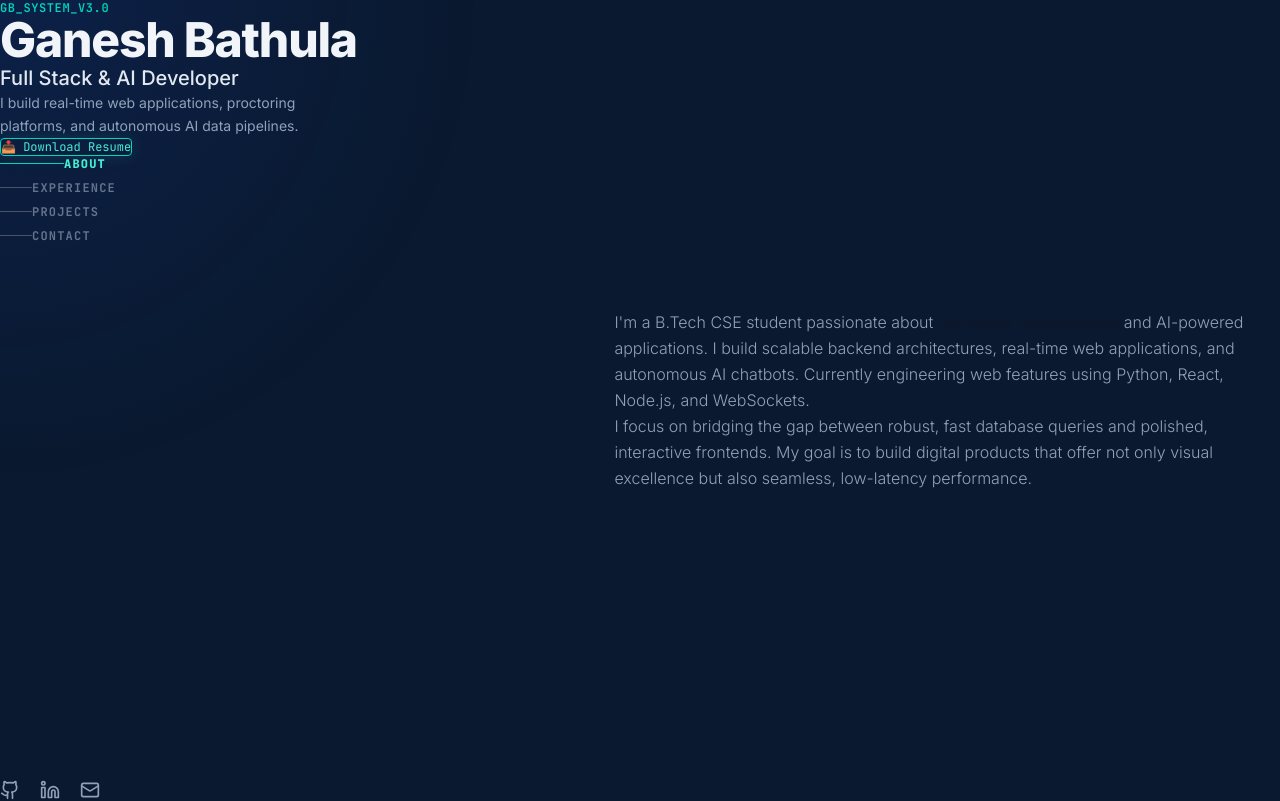
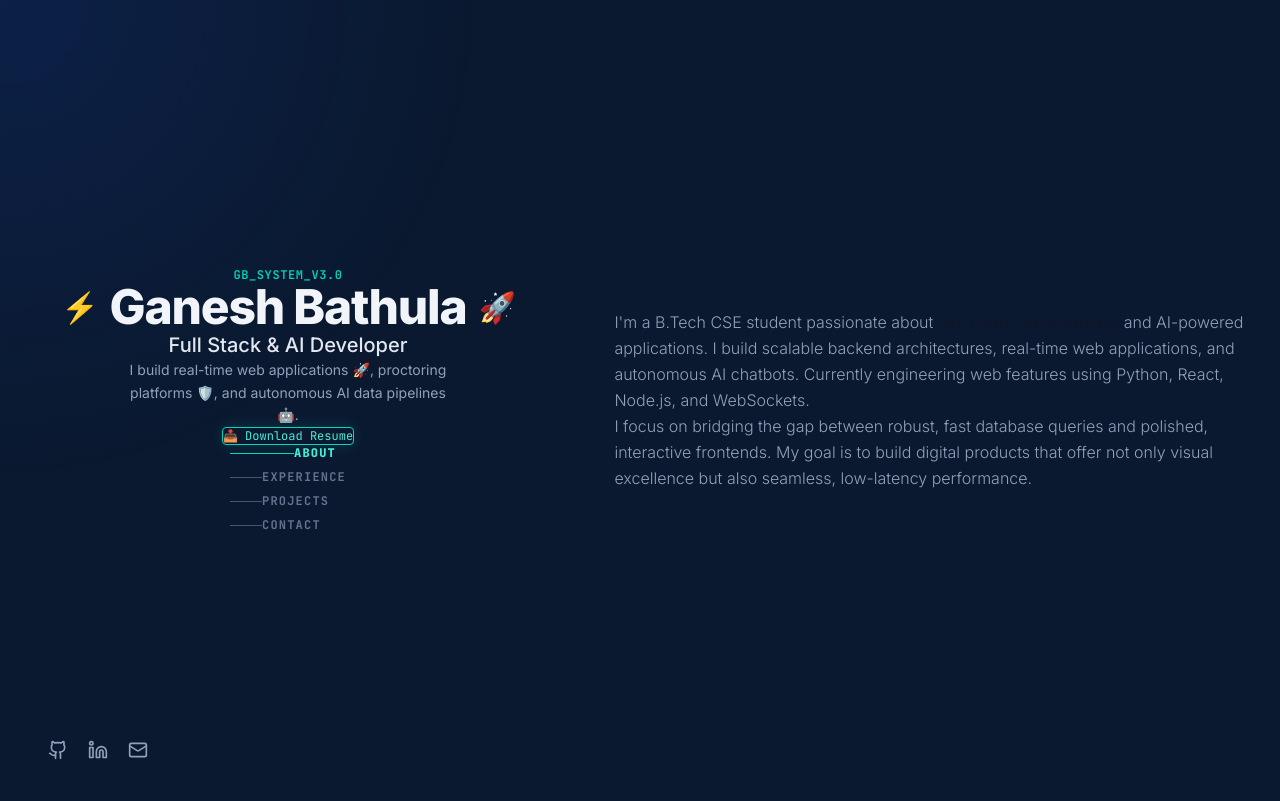
Before and after one commit to Ganesh5710/Portfolio, a Next.js app: page / in a window 1280 px wide. Shown: the top 801 px of the page. Built offline with nearby package versions, Linux system fonts and the light colour scheme.

Commit message:
style: restore centered vertically-balanced sidebar layout with emojis as shown in Screenshot 2

```diff
--- a/src/app/page.js
+++ b/src/app/page.js
@@ -106,26 +106,28 @@ export default function Home() {
         <div className="lg:flex lg:justify-between lg:gap-4">
 
           {/* ====================================================
-           * LEFT COLUMN (STICKY SIDEBAR - BRITTANY CHIANG STYLE)
+           * LEFT COLUMN (STICKY SIDEBAR - VERTICALLY & HORIZONTALLY CENTERED)
            * ==================================================== */}
-          <header className="lg:w-1/2 lg:h-screen lg:sticky lg:top-0 py-12 lg:py-24 px-6 lg:px-12 flex flex-col justify-between max-w-xl text-left select-none shrink-0 z-40">
-            <div>
+          <header className="lg:w-1/2 lg:h-screen lg:sticky lg:top-0 py-12 px-6 lg:px-12 flex flex-col justify-center items-center max-w-xl select-none shrink-0 z-40 relative">
+            <div className="w-full flex flex-col items-center text-center my-auto pt-4">
               {/* Header System Tag, Title, Role & Description */}
-              <div className="flex flex-col items-start text-left w-full">
+              <div className="flex flex-col items-center text-center w-full">
                 <span className="text-teal-400 font-mono text-xs font-semibold tracking-wider mb-3">
                   GB_SYSTEM_V3.0
                 </span>
 
-                <h1 className="text-4xl sm:text-5xl font-extrabold text-slate-100 tracking-tight mb-2">
-                  Ganesh Bathula
+                <h1 className="text-4xl sm:text-5xl font-extrabold text-slate-100 tracking-tight mb-2 flex items-center justify-center gap-3">
+                  <span className="text-2xl sm:text-3xl">⚡</span>
+                  <span>Ganesh Bathula</span>
+                  <span className="text-2xl sm:text-3xl">🚀</span>
                 </h1>
 
                 <h2 className="text-lg sm:text-xl font-medium text-slate-200 mb-4">
                   Full Stack & AI Developer
                 </h2>
 
-                <p className="text-slate-400 text-sm leading-relaxed max-w-xs mb-6">
-                  I build real-time web applications, proctoring platforms, and autonomous AI data pipelines.
+                <p className="text-slate-400 text-sm leading-relaxed max-w-xs mx-auto mb-6">
+                  I build real-time web applications 🚀, proctoring platforms 🛡️, and autonomous AI data pipelines 🤖.
                 </p>
 
                 {/* Download Resume Button */}
@@ -134,14 +136,14 @@ export default function Home() {
                   target="_blank"
                   rel="noopener noreferrer"
                   download
-                  className="inline-flex items-center gap-2 px-4 py-2 border border-teal-400 text-teal-300 font-mono text-xs rounded hover:bg-teal-400/10 transition-all shadow-[0_0_15px_rgba(45,212,191,0.15)] mb-8"
+                  className="inline-flex items-center justify-center gap-2 px-4 py-2 border border-teal-400 text-teal-300 font-mono text-xs rounded hover:bg-teal-400/10 transition-all shadow-[0_0_15px_rgba(45,212,191,0.15)] mb-8"
                 >
                   📥 Download Resume
                 </a>
               </div>
 
               {/* Mobile Horizontal Nav Menu */}
-              <nav className="flex lg:hidden flex-wrap gap-x-4 gap-y-2 font-mono text-xs uppercase tracking-widest mb-8 select-none">
+              <nav className="flex lg:hidden flex-wrap justify-center gap-x-4 gap-y-2 font-mono text-xs uppercase tracking-widest mb-6 select-none">
                 {NAV_ITEMS.map((item) => {
                   const isActive = activeSection === item.id;
                   return (
@@ -162,7 +164,7 @@ export default function Home() {
               </nav>
 
               {/* Vertical Scroll-Spy Navigation */}
-              <nav className="hidden lg:flex flex-col gap-2 font-mono text-sm pt-4 select-none">
+              <nav className="hidden lg:flex flex-col gap-2 font-mono text-sm pt-2 select-none w-fit mx-auto">
                 {NAV_ITEMS.map((item) => {
                   const isActive = activeSection === item.id;
                   return (
@@ -170,7 +172,7 @@ export default function Home() {
                       key={item.id}
                       href={`#${item.id}`}
                       onClick={(e) => handleAnchorClick(e, item.id)}
-                      className="group flex items-center py-3 cursor-pointer outline-none"
+                      className="group flex items-center py-2.5 cursor-pointer outline-none"
                     >
                       {/* Horizontal line indicator before each section title */}
                       <span className={`mr-4 h-px transition-all duration-300 ${
@@ -192,13 +194,13 @@ export default function Home() {
               </nav>
             </div>
 
-            {/* Social Links Footer (Bottom Left - Brittany Chiang Style) */}
-            <div className="flex items-center gap-5 pt-8 select-none">
+            {/* Social Links Footer (Pinned to bottom of sticky sidebar) */}
+            <div className="lg:absolute lg:bottom-10 lg:left-12 flex items-center justify-center lg:justify-start gap-5 pt-6 lg:pt-0 select-none">
               <a
                 href="https://github.com/Ganesh5710"
                 target="_blank"
                 rel="noopener noreferrer"
-                className="text-slate-400 hover:text-slate-200 dark:hover:text-teal-300 transition-colors outline-none focus:ring-2 focus:ring-teal-400 rounded p-1"
+                className="text-slate-400 hover:text-teal-300 transition-colors outline-none focus:ring-2 focus:ring-teal-400 rounded p-1"
                 aria-label="Visit Ganesh's GitHub profile"
               >
                 <Github size={20} />
@@ -207,14 +209,14 @@ export default function Home() {
                 href="https://www.linkedin.com/in/ganeshb57"
                 target="_blank"
                 rel="noopener noreferrer"
-                className="text-slate-400 hover:text-slate-200 dark:hover:text-teal-300 transition-colors outline-none focus:ring-2 focus:ring-teal-400 rounded p-1"
+                className="text-slate-400 hover:text-teal-300 transition-colors outline-none focus:ring-2 focus:ring-teal-400 rounded p-1"
                 aria-label="Visit Ganesh's LinkedIn profile"
               >
                 <Linkedin size={20} />
               </a>
               <a
                 href="mailto:ganeshbathula20@gmail.com"
-                className="text-slate-400 hover:text-slate-200 dark:hover:text-teal-300 transition-colors outline-none focus:ring-2 focus:ring-teal-400 rounded p-1"
+                className="text-slate-400 hover:text-teal-300 transition-colors outline-none focus:ring-2 focus:ring-teal-400 rounded p-1"
                 aria-label="Send email to Ganesh"
               >
                 <Mail size={20} />
```
